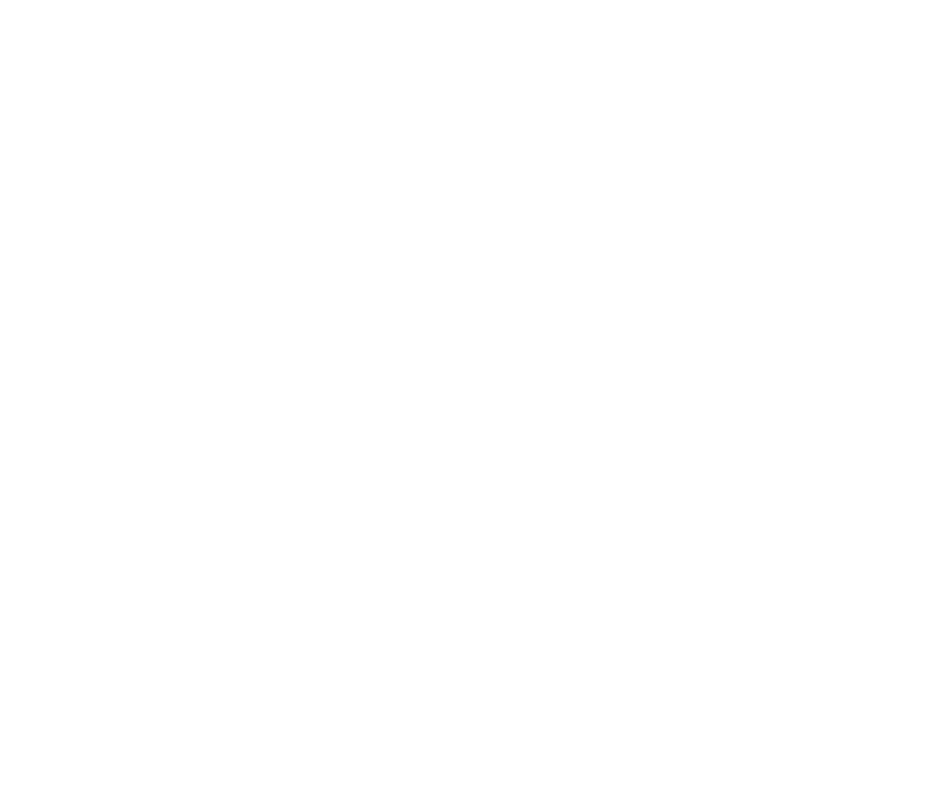
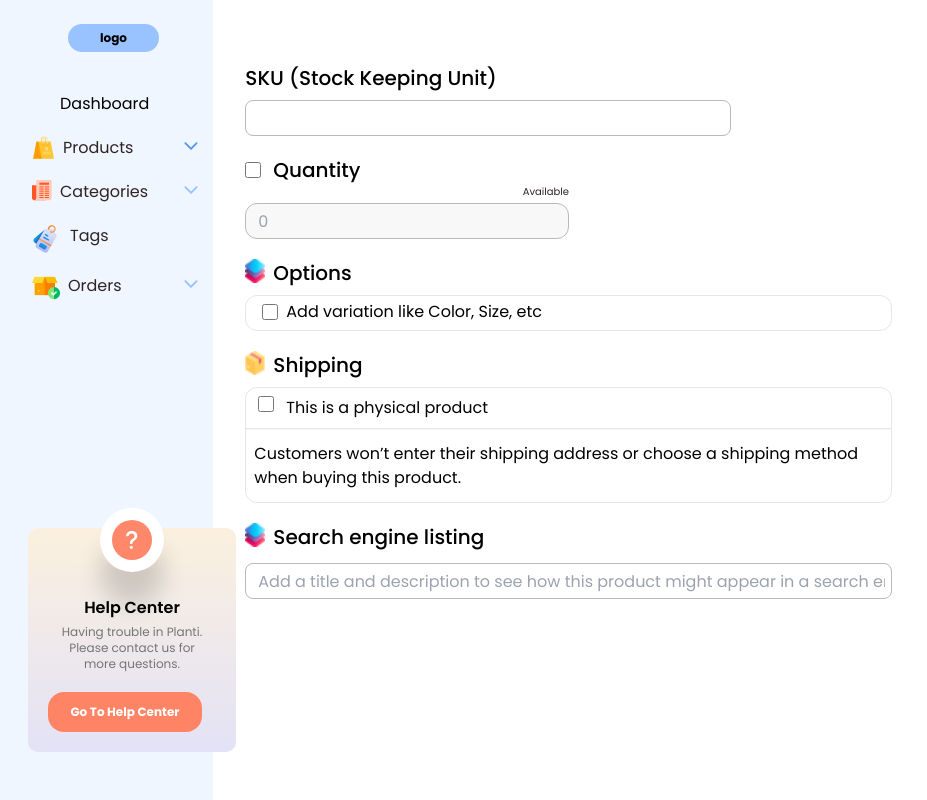
Before and after one commit to devabrahman/PD-1.0, a React (Create React App) app: page /variable-product in a window 1280 px wide. Before the commit this address had no page. Shown: the whole page, without its empty margins (0-927 px from the left). Built offline with nearby package versions, Linux system fonts and the light colour scheme.

Commit message:
Sigle product page designed

```diff
--- a/src/Routes.js
+++ b/src/Routes.js
@@ -6,6 +6,7 @@
 import NewProducts from 'pages/product/NewProducts';
 import Products from 'pages/product/Products';
 import SingleProduct from 'pages/product/SingleProduct';
+import VariableProduct from 'pages/product/VariableProduct';
 import Profile from 'pages/Profile';
 import Tags from 'pages/Tags';
 import { BrowserRouter, Route, Routes } from 'react-router-dom';
@@ -23,6 +24,7 @@
         <Route path="/single-product" element={<SingleProduct />} />
         <Route path="/new-product" element={<NewProducts />} />
         <Route path="/edit-product" element={<EditProducts />} />
+        <Route path="/variable-product" element={<VariableProduct />} />
 
         {/* Category */}
         <Route path="/categories" element={<Category />} />
--- a/src/components/common/Navigation.js
+++ b/src/components/common/Navigation.js
@@ -49,6 +49,9 @@
                         </li>
                         <li>
                           <Link to="/single-product">Single Product</Link>
+                        </li>
+                        <li>
+                          <Link to="/variable-product">Variable Product</Link>
                         </li>
                       </ul>
                     </Disclosure.Panel>
--- /dev/null
+++ b/src/pages/product/VariableProduct.js
@@ -0,0 +1,83 @@
+import Navigation from 'components/common/Navigation';
+import OptionIcon from '../../assets/Images/products/OptionIcon.png';
+import ShippingIcon from '../../assets/Images/products/ShippingIcon.png';
+
+const VariableProduct = () => {
+  return (
+    <section className="grid grid-cols-12 h-screen overflow-hidden">
+      <section className="col-start-1 col-end-3">
+        <div className="bg-blue-50 w-full h-full block">
+          <Navigation />
+        </div>
+      </section>
+      <section className="col-start-3 col-end-13 ml-8 mr-16 mt-16">
+        <div>
+          <h5 className="font-medium text-xl">SKU (Stock Keeping Unit)</h5>
+          <input
+            type="text"
+            name=""
+            id=""
+            className="border pl-3 border-[#B9B9B9] h-9 mt-2 rounded-[8px] w-1/2 pr-1.5"
+          />
+        </div>
+        <div className="my-5 w-1/3">
+          <div className="flex items-center">
+            <input type="checkbox" className="w-4 h-4" />
+            <h5 className="font-medium text-xl ml-3">Quantity</h5>
+          </div>
+          <p className="text-[10px] text-[#302323] flex justify-end m-0 -mb-2 p-0">Available</p>
+          <input
+            type="number"
+            name=""
+            id=""
+            className="border pl-3 border-[#B9B9B9] bg-[#F8F8F8] h-9 mt-3 rounded-xl w-full pr-1.5"
+            placeholder="0"
+          />
+        </div>
+        <div className="my-5">
+          <div className="flex">
+            <img src={OptionIcon} alt="Option icon" className="h-6 w-5" />
+            <h5 className="font-medium text-xl ml-2">Options</h5>
+          </div>
+          <div className="border w-4/6 border-[#D6D6D6]/60 h-9 rounded-xl my-2">
+            <div className="m-1 ml-4 flex items-center">
+              <input type="checkbox" className="w-4 h-4" />
+              <p className="mx-2">Add variation like Color, Size, etc</p>
+            </div>
+          </div>
+        </div>
+        <div className="my-5">
+          <div className="flex">
+            <img src={ShippingIcon} alt="Option icon" className="h-6 w-5" />
+            <h5 className="font-medium text-xl ml-2">Shipping</h5>
+          </div>
+          <div className="border w-4/6 border-[#D6D6D6]/60 rounded-xl my-2">
+            <div className="flex my-2 mx-3">
+              <input type="checkbox" className="w-4 h-4" />
+              <p className="ml-3">This is a physical product</p>
+            </div>
+            <hr className="h-0.5 w-full bg-[#CDCDCD]/20" />
+            <p className="px-2 py-3">
+              Customers won’t enter their shipping address or choose a shipping method when buying
+              this product.
+            </p>
+          </div>
+        </div>
+        <div className="my-5">
+          <div className="flex">
+            <img src={OptionIcon} alt="Option icon" className="h-6 w-5" />
+            <h5 className="font-medium text-xl ml-2">Search engine listing</h5>
+          </div>
+          <input
+            type="text"
+            name=""
+            id=""
+            className="border pl-3 border-[#B9B9B9] h-9 mt-3 rounded-[8px] w-4/6 pr-1.5"
+            placeholder="Add a title and description to see how this product might appear in a search engine listing"
+          />
+        </div>
+      </section>
+    </section>
+  );
+};
+export default VariableProduct;
```
Also changed, not shown: src/assets/Images/products/OptionIcon.png (added), src/assets/Images/products/ShippingIcon.png (added), tailwind.config.js (line endings or trailing spaces).
